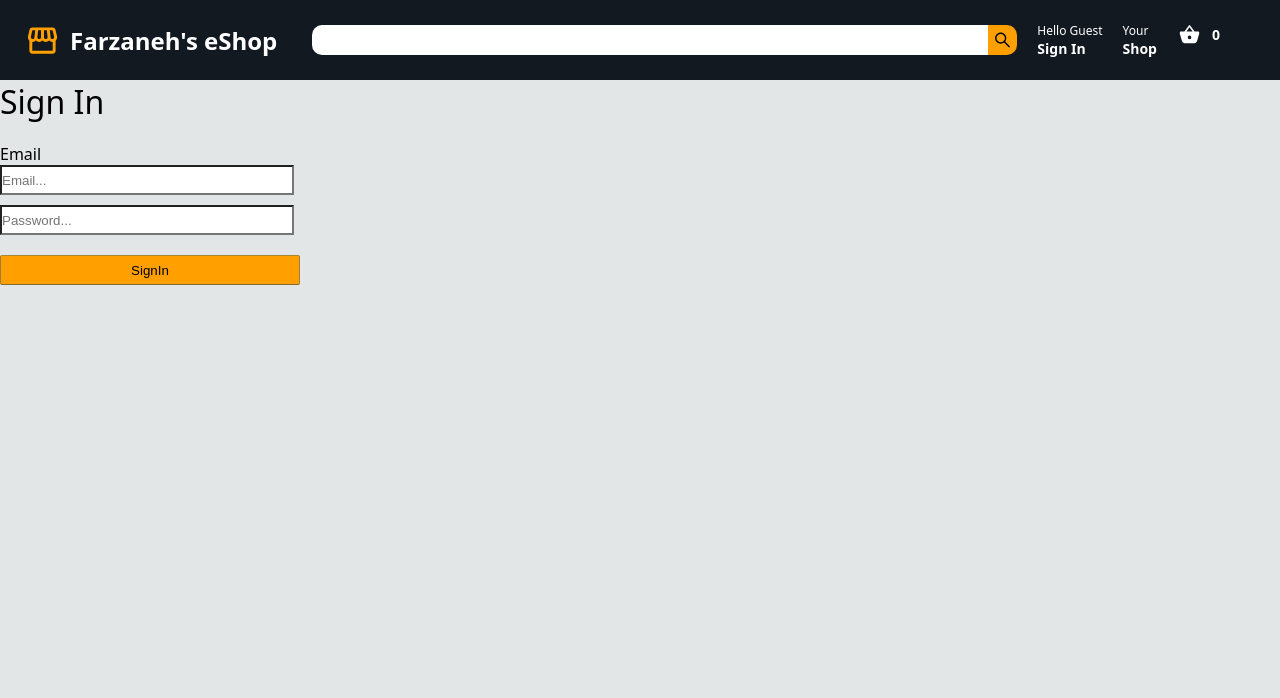
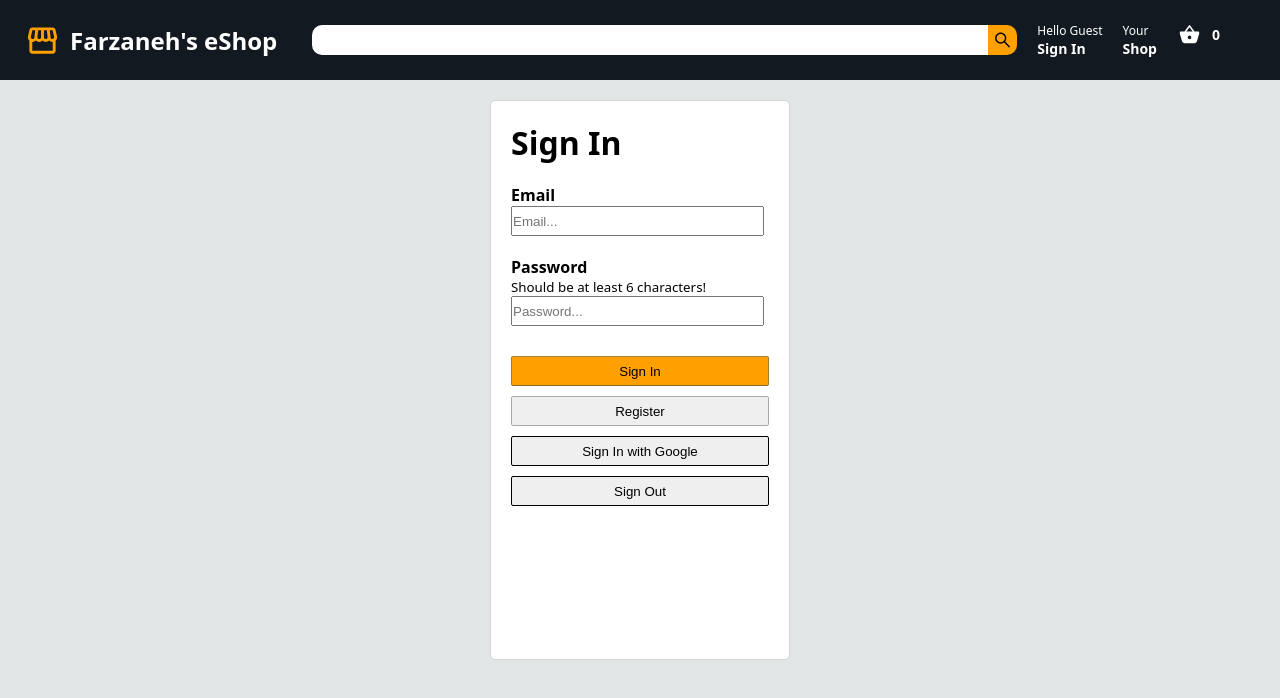
Before and after one commit to farzaneh-haghani/Amazon, a React (Create React App) app: page /login in a window 1280 px wide. Shown: the top 698 px of the page. Built offline with nearby package versions, Linux system fonts and the light colour scheme.

Commit message:
redirect added

```diff
--- a/package.json
+++ b/package.json
@@ -6,7 +6,9 @@
     "@testing-library/jest-dom": "^5.16.5",
     "@testing-library/react": "^13.4.0",
     "@testing-library/user-event": "^13.5.0",
-    "firebase": "^9.19.1",
+    "firebase": "^9.20.0",
+    "firebase-login": "^1.0.0",
+    "navigate": "^0.3.6",
     "react": "^18.2.0",
     "react-dom": "^18.2.0",
     "react-icons": "^4.8.0",
--- a/src/App.css
+++ b/src/App.css
@@ -17,7 +17,8 @@ body {
   display: flex;
   align-items: center;
   background-color: #131921;
-  /* position: sticky; */
+  position: fixed;
+  width: 100%;
   top: 0;
   z-index: 100;
 }
@@ -115,6 +116,7 @@ body {
 .home {
   margin-left: auto;
   margin-right: auto;
+  margin-top: 80px;
   max-width: 1500px;
 }
 
@@ -183,6 +185,7 @@ body {
   justify-content: space-around;
   padding: 20px;
   height: max-content;
+  margin-top: 80px;
 }
 
 .checkout__ad {
@@ -307,37 +310,51 @@ body {
   border-radius: 5px;
 }
 
-/* -------------- Subtotal -------------- */
+/* -------------- Login -------------- */
 
 .login__container {
+  height: 70vh;
   width: 300px;
-  height: fit-content;
+  background-color: white;
+  padding: 20px;
+  margin: 100px auto 0 auto;
+  align-items: center;
+  border-radius: 5px;
+  border: 1px solid lightgray;
+}
+
+.login__container > form {
   display: flex;
   flex-direction: column;
 }
 
 .login__container > h1 {
-  font-weight: 500;
   margin-bottom: 20px;
 }
 
 .login__container > form > label {
-  margin-bottom: 5px;
+  font-weight: bolder;
 }
 
 .login__container > form > input {
   height: 30px;
-  margin-bottom: 10px;
-  background-color: white;
+  margin-bottom: 20px;
   width: 98%;
 }
 
 .login__button {
-  background-color: #ff9f00;
   border-radius: 2px;
   width: 100%;
   height: 30px;
   border: 1px solid;
   margin-top: 10px;
+}
+
+.login__signInButton {
+  background: #ff9f00;
   border-color: #a88734 #9c7e31 #846a29;
 }
+
+.login__registerButton {
+  border-color: darkgray;
+}
--- a/src/components/Login.jsx
+++ b/src/components/Login.jsx
@@ -1,13 +1,44 @@
 import React, { useState } from "react";
+import { auth, googleProvider } from "../config/firebase";
+import {
+  createUserWithEmailAndPassword,
+  signInWithPopup,
+  signOut,
+} from "firebase/auth";
 
 function Login() {
   const [email, setEmail] = useState("");
   const [password, setPassword] = useState("");
 
+  const register = async (event) => {
+    event.preventDefault();
+    try {
+      await createUserWithEmailAndPassword(auth, email, password);
+    } catch (err) {
+      console.error(err);
+    }
+  };
+
+  const signInWithGoogle = async () => {
+    try {
+      await signInWithPopup(auth, googleProvider);
+    } catch (err) {
+      console.error(err);
+    }
+  };
+
+  const logOut = async () => {
+    try {
+      await signOut(auth);
+    } catch (err) {
+      console.error(err);
+    }
+  };
+
   return (
     <div className="login__container">
       <h1>Sign In</h1>
-      <form>
+      <form action="index.html" method="post">
         <label htmlFor="email">Email</label>
         <input
           type="email"
@@ -15,16 +46,31 @@ function Login() {
           id="email"
           placeholder="Email..."
           onChange={(event) => setEmail(event.target.value)}
+          required
         />
-        <label htmlFor="password"></label>
+        <label htmlFor="password">Password</label>
+        <small>Should be at least 6 characters!</small>
         <input
           type="password"
           name=""
           id="password"
           placeholder="Password..."
           onChange={(event) => setPassword(event.target.value)}
+          required
         />
-        <button className="login__button">SignIn</button>
+        <button className="login__button login__signInButton">Sign In</button>
+        <button
+          className="login__button login__registerButton"
+          onClick={register}
+        >
+          Register
+        </button>
+        <button className="login__button" onClick={signInWithGoogle}>
+          Sign In with Google
+        </button>
+        <button className="login__button" onClick={logOut}>
+          Sign Out
+        </button>
       </form>
     </div>
   );
--- a/src/components/Subtotal.jsx
+++ b/src/components/Subtotal.jsx
@@ -3,10 +3,9 @@ import AppContext from "./Context";
 
 function Subtotal() {
   const { basket } = useContext(AppContext);
-  const subtotal = basket.reduce(
-    (total, eachItem) => total + eachItem.price,
-    0
-  );
+  const subtotal = basket
+    .reduce((total, eachItem) => total + eachItem.price, 0)
+    .toFixed(2);
   return (
     <div className="subtotal">
       <p>
--- a/src/config/firebase.js
+++ b/src/config/firebase.js
@@ -1,5 +1,6 @@
 import { initializeApp } from "firebase/app";
-import { getAuth } from "firebase/auth";
+import { getAuth, GoogleAuthProvider } from "firebase/auth";
+import { getFirestore } from "firebase/firestore";
 
 const firebaseConfig = {
   apiKey: "AIzaSyA0Nw_JY_Jw2ttG2m1zlqNxTjbCO4ytYE4",
@@ -12,4 +13,7 @@ const firebaseConfig = {
 };
 
 const app = initializeApp(firebaseConfig);
+
 export const auth = getAuth(app);
+export const googleProvider = new GoogleAuthProvider();
+export const db = getFirestore();
```
Also changed, not shown: 2 other files (tests, documents, lock files or other folders).
